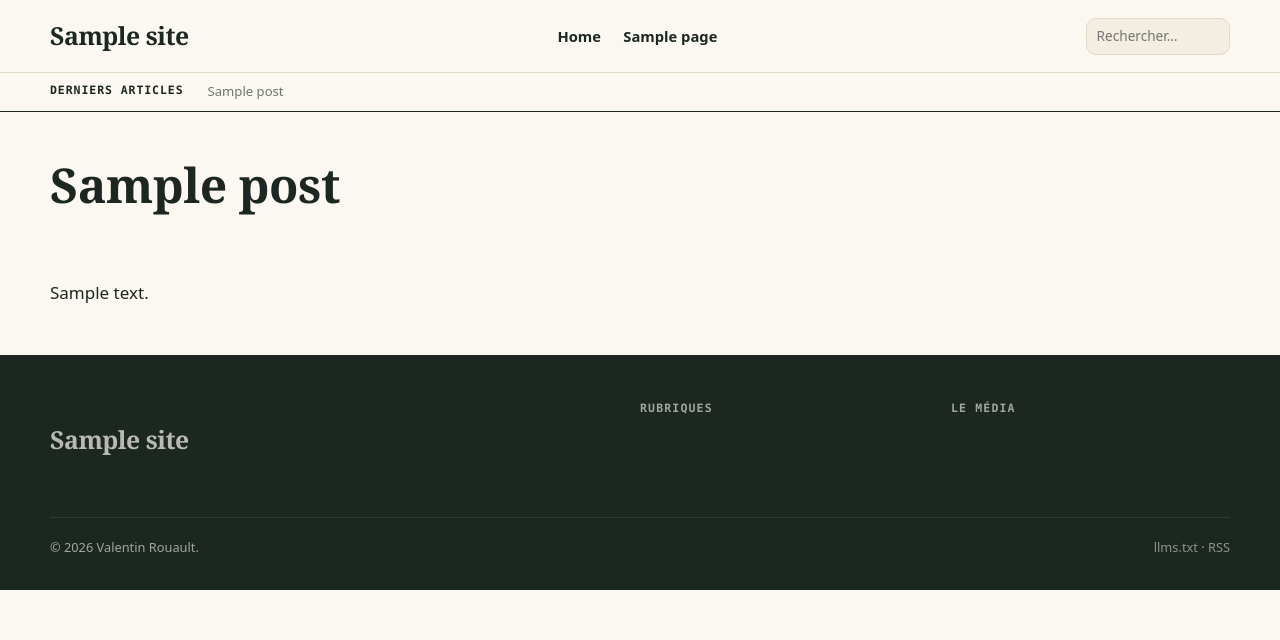
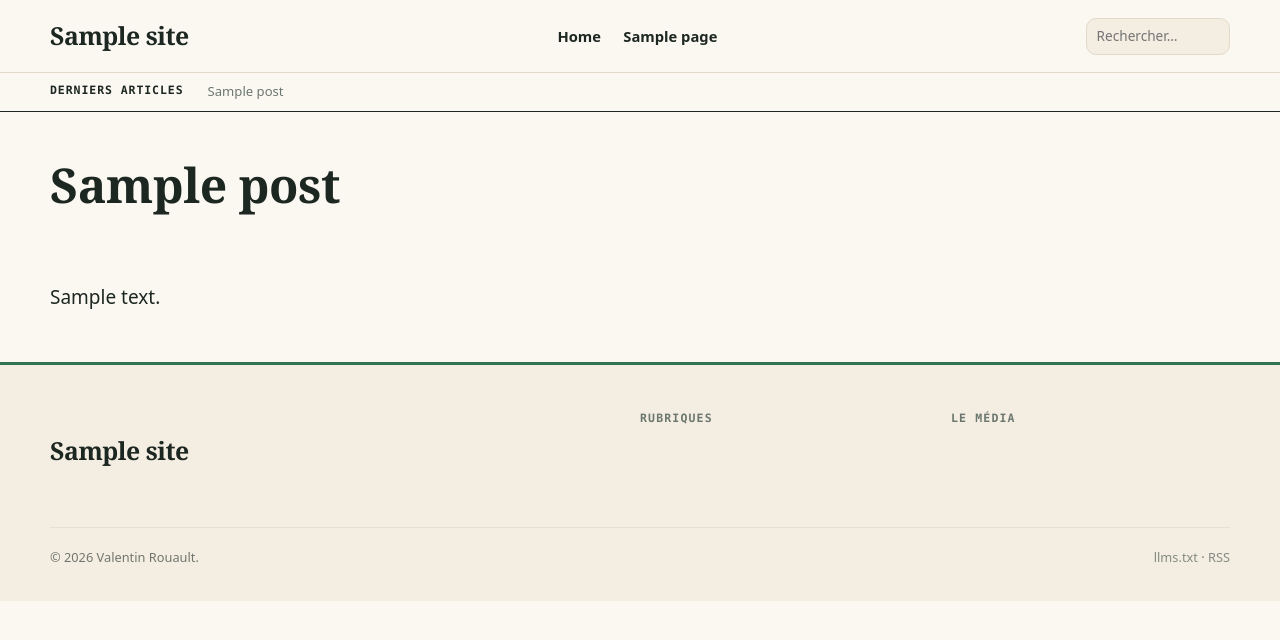
Before and after one commit to Lakunn/guide-canin, a WordPress theme: template theme/guide-canin/page.php in a window 1280 px wide. Shown: the top 640 px of the page. Run offline with PHP 8.4 and a stand-in for WordPress, Linux system fonts and the light colour scheme; the site name, menu and one post (Sample post) are stand-ins, and other content is empty.

Commit message:
Thème clair uniquement et lecture plus confortable
Co-Authored-By: Claude Opus 5.5 <noreply@anthropic.com>
Claude-Session: https://claude.ai/code/session_018ZQd7b9UArvTxKaKp5PCYz

```diff
--- a/theme/guide-canin/header.php
+++ b/theme/guide-canin/header.php
@@ -3,6 +3,7 @@
 <head>
 <meta charset="<?php bloginfo( 'charset' ); ?>">
 <meta name="viewport" content="width=device-width, initial-scale=1">
+<meta name="color-scheme" content="light">
 <?php wp_head(); ?>
 </head>
 <body <?php body_class(); ?>>
--- a/theme/guide-canin/style.css
+++ b/theme/guide-canin/style.css
@@ -12,6 +12,7 @@ Text Domain: guide-canin
 
 /* ---------- Tokens ---------- */
 :root {
+  color-scheme: light;
   --paper: #fbf8f2;
   --paper-2: #f3ede2;
   --ink: #1d2721;
@@ -28,24 +29,8 @@ Text Domain: guide-canin
   --sans: system-ui, -apple-system, "Segoe UI", Roboto, "Helvetica Neue", Arial, sans-serif;
   --mono: ui-monospace, "SFMono-Regular", Menlo, Consolas, "Liberation Mono", monospace;
   --wrap: 1180px;
-  --measure: 70ch;
+  --measure: 68ch;
   --r: 10px;
-}
-@media (prefers-color-scheme: dark) {
-  :root {
-    --paper: #121317;
-    --paper-2: #1a1c21;
-    --ink: #f1efe9;
-    --ink-2: #c9c6be;
-    --muted: #9a9890;
-    --rule: #2c2e34;
-    --accent: #6cc196;
-    --accent-ink: #121317;
-    --accent-soft: #1d3127;
-    --warm: #e8894d;
-    --warm-soft: #3a2619;
-    --danger: #ff8a80;
-  }
 }
 
 /* ---------- Base ---------- */
@@ -143,11 +128,11 @@ hr { border: 0; border-top: 1px solid var(--rule); margin: 2.5rem 0; }
 @media (max-width: 760px) { .manifesto { grid-template-columns: 1fr; } }
 
 /* ---------- Newsletter ---------- */
-.newsletter { background: var(--ink); color: var(--paper); border-radius: var(--r); padding: 2rem; display: grid; grid-template-columns: 1.2fr 1fr; gap: 1.5rem; align-items: center; margin: 3rem 0; }
-.newsletter h2 { color: var(--paper); font-size: 1.6rem; margin-bottom: .3rem; }
-.newsletter p { margin: 0; opacity: .8; }
+.newsletter { background: var(--accent-soft); color: var(--ink); border: 1px solid var(--rule); border-radius: var(--r); padding: 2rem; display: grid; grid-template-columns: 1.2fr 1fr; gap: 1.5rem; align-items: center; margin: 3rem 0; }
+.newsletter h2 { color: var(--ink); font-size: 1.6rem; margin-bottom: .3rem; }
+.newsletter p { margin: 0; color: var(--ink-2); }
 .newsletter form { display: flex; gap: .5rem; flex-wrap: wrap; }
-.newsletter input[type="email"] { flex: 1 1 12rem; padding: .75rem .9rem; border-radius: var(--r); border: 0; font: inherit; }
+.newsletter input[type="email"] { flex: 1 1 12rem; padding: .75rem .9rem; border-radius: var(--r); border: 1px solid var(--rule); background: #fff; color: var(--ink); font: inherit; }
 .btn { display: inline-block; background: var(--accent); color: var(--accent-ink); border: 0; border-radius: var(--r); padding: .75rem 1.1rem; font: 700 .92rem var(--sans); text-decoration: none; cursor: pointer; }
 .btn:hover { filter: brightness(1.08); color: var(--accent-ink); }
 @media (max-width: 760px) { .newsletter { grid-template-columns: 1fr; } }
@@ -181,17 +166,20 @@ hr { border: 0; border-top: 1px solid var(--rule); margin: 2.5rem 0; }
 @media (max-width: 1000px) { .toc-aside { position: static; } .toc details > summary { cursor: pointer; } }
 
 /* Prose */
-.prose { max-width: var(--measure); }
+.prose { max-width: var(--measure); font-size: 1.1875rem; line-height: 1.75; }
+.prose li::marker { color: var(--accent); font-weight: 700; }
+.prose strong { font-weight: 700; }
+@media (max-width: 620px) { .prose { font-size: 1.0625rem; line-height: 1.7; } }
 .prose > * + * { margin-top: 1.15em; }
 .prose p, .prose ul, .prose ol { margin-bottom: 0; }
-.prose h2 { font-size: 1.85rem; margin: 2.2em 0 .6em; padding-top: .4em; }
+.prose h2 { font-size: 1.75rem; line-height: 1.2; margin: 2.4em 0 .7em; padding-top: 1.1em; border-top: 1px solid var(--rule); }
 .prose h3 { font-size: 1.35rem; margin: 1.8em 0 .5em; }
 .prose h4 { font-size: 1.1rem; margin: 1.5em 0 .4em; font-family: var(--sans); }
 .prose a { color: var(--accent); }
 .prose li { margin: .35em 0; }
 .prose blockquote { margin: 1.8em 0; padding: .2em 0 .2em 1.3em; border-left: 3px solid var(--accent); font: italic 1.15rem/1.55 var(--serif); color: var(--ink-2); }
 .prose code { font-family: var(--mono); font-size: .88em; background: var(--paper-2); padding: .12em .35em; border-radius: 4px; }
-.prose pre { background: #15171c; color: #e8e6e1; padding: 1.1rem 1.2rem; border-radius: var(--r); overflow-x: auto; font-size: .88rem; line-height: 1.55; }
+.prose pre { background: var(--paper-2); color: var(--ink); border: 1px solid var(--rule); padding: 1.1rem 1.2rem; border-radius: var(--r); overflow-x: auto; font-size: .88rem; line-height: 1.55; }
 .prose pre code { background: none; padding: 0; color: inherit; }
 .prose figure { margin: 2em 0; }
 .prose figcaption { font-size: .85rem; color: var(--muted); margin-top: .5rem; }
@@ -230,16 +218,15 @@ hr { border: 0; border-top: 1px solid var(--rule); margin: 2.5rem 0; }
 .page-head h1 { font-size: clamp(2rem, 4.2vw, 3rem); }
 
 /* Footer */
-.site-footer { background: var(--ink); color: var(--paper); margin-top: 0; padding: 3rem 0 2rem; font-size: .9rem; }
-.site-footer a { color: var(--paper); text-decoration: none; opacity: .85; }
-.site-footer a:hover { opacity: 1; color: var(--accent); }
+.site-footer { background: var(--paper-2); color: var(--ink); border-top: 3px solid var(--accent); margin-top: 0; padding: 3rem 0 2rem; font-size: .9rem; }
+.site-footer a { color: var(--ink-2); text-decoration: none; }
+.site-footer a:hover { color: var(--accent); text-decoration: underline; }
 .footer-grid { display: grid; grid-template-columns: 2fr 1fr 1fr; gap: 2rem; }
-.footer-grid h2 { font: 700 .72rem/1 var(--mono); letter-spacing: .1em; text-transform: uppercase; color: var(--paper); opacity: .6; margin-bottom: 1rem; }
+.footer-grid h2 { font: 700 .72rem/1 var(--mono); letter-spacing: .1em; text-transform: uppercase; color: var(--muted); margin-bottom: 1rem; }
 .footer-grid ul { list-style: none; margin: 0; padding: 0; display: grid; gap: .5rem; }
-.footer-brand .brand-name { color: var(--paper); }
-.footer-brand p { opacity: .7; max-width: 40ch; }
-.footer-bottom { border-top: 1px solid rgba(255,255,255,.15); margin-top: 2.5rem; padding-top: 1.2rem; display: flex; justify-content: space-between; gap: 1rem; flex-wrap: wrap; opacity: .6; font-size: .8rem; }
-@media (prefers-color-scheme: dark) { .site-footer { background: #0b0c0f; } }
+.footer-brand .brand-name { color: var(--ink); }
+.footer-brand p { color: var(--ink-2); max-width: 40ch; }
+.footer-bottom { border-top: 1px solid var(--rule); margin-top: 2.5rem; padding-top: 1.2rem; display: flex; justify-content: space-between; gap: 1rem; flex-wrap: wrap; opacity: .6; font-size: .8rem; }
 @media (max-width: 760px) { .footer-grid { grid-template-columns: 1fr; } }
 
 /* Vidéo YouTube légère */
```
